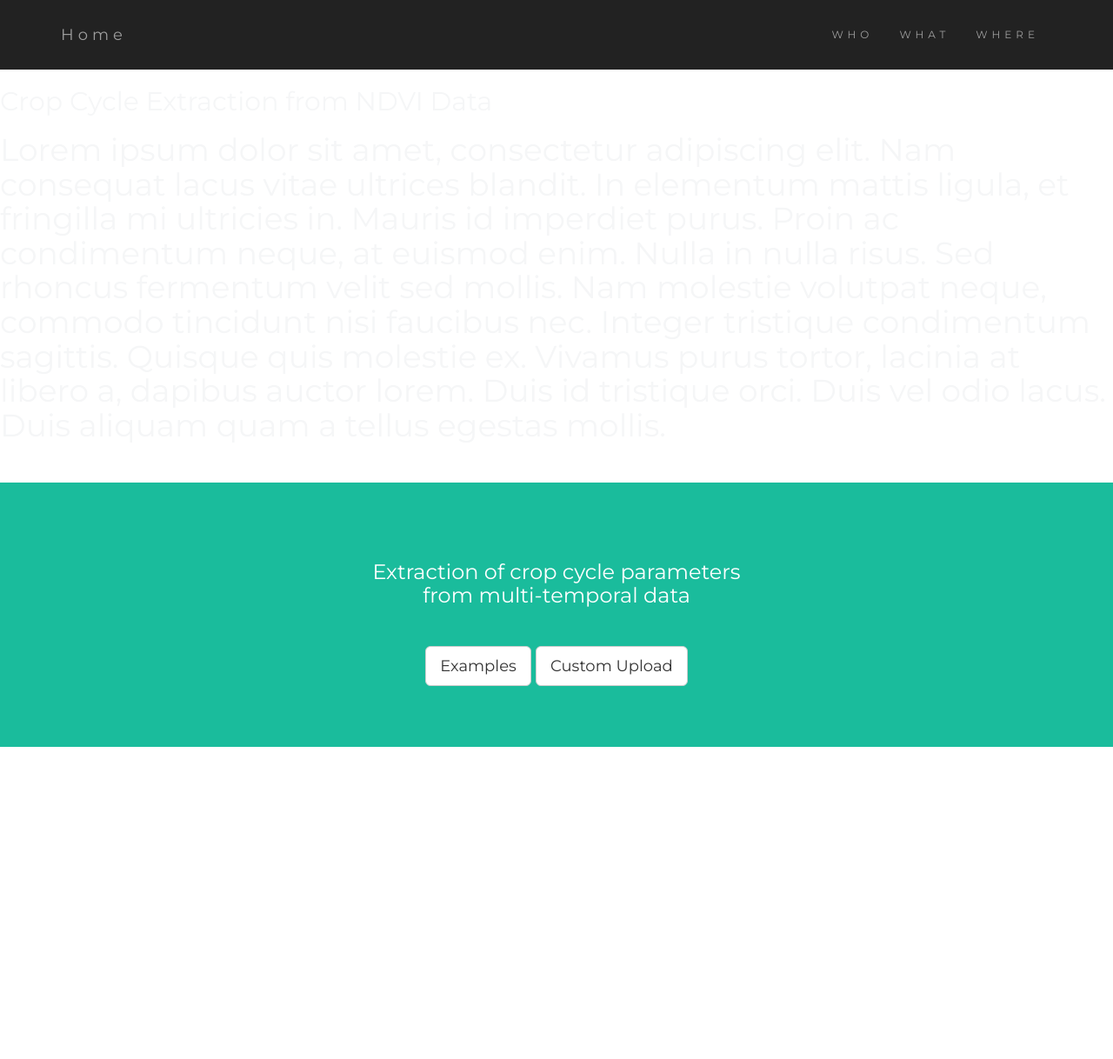
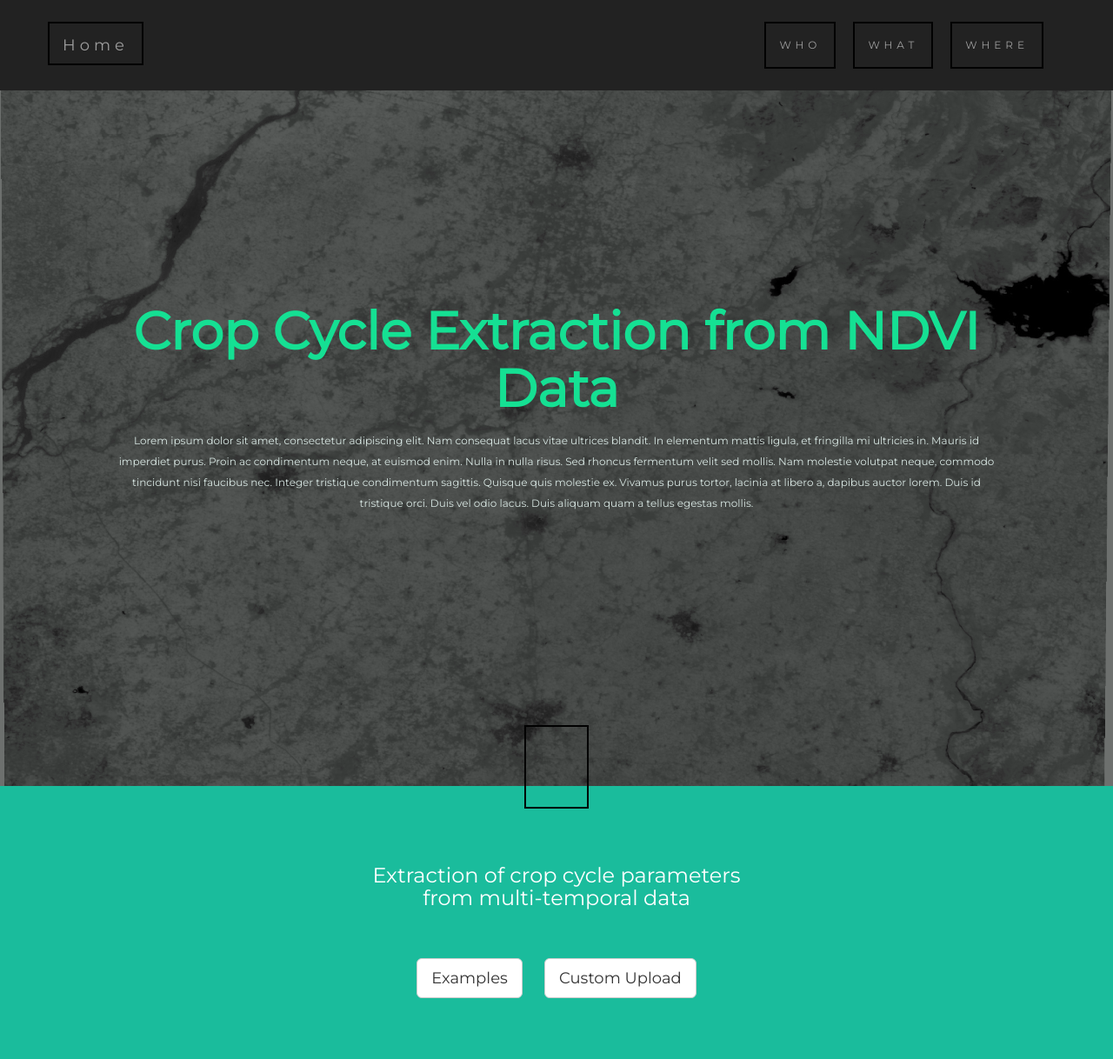
Before and after one commit to AdarshNaidu/Skeptics-SIH, a Django app: page / in a window 1280 px wide. Shown: the whole page at 87% size. Before the commit the page ends 859 px from the top, so only its background shows below. Run offline with Django 3.2, Linux system fonts and the light colour scheme; some libraries are stand-ins or nearby versions.

Commit message:
Added styles for landing view

```diff
--- a/SIH/img_processing/static/img_processing/index_style.css
+++ b/SIH/img_processing/static/img_processing/index_style.css
@@ -42,7 +42,7 @@ a {
 }
 
 .landing-view {
-  background-image: url("./Images/bg.jpg");
+  background-image: url("./bg.jpg");
   background-size: cover;
   background-position: center;
   background-repeat: no-repeat;
--- a/SIH/img_processing/templates/img_processing/index.html
+++ b/SIH/img_processing/templates/img_processing/index.html
@@ -14,9 +14,12 @@
       href="https://fonts.googleapis.com/css?family=Montserrat"
       rel="stylesheet"
     />
-    <!-- <link rel="stylesheet" type="text/css" href="{%static 'img_processing/index_style.css'%}"> -->
-    <script src="https://ajax.googleapis.com/ajax/libs/jquery/3.4.1/jquery.min.js"></script>
-    <script src="https://maxcdn.bootstrapcdn.com/bootstrap/3.4.1/js/bootstrap.min.js"></script>
+    <link
+      rel="stylesheet"
+      type="text/css"
+      href="{%static 'img_processing/index_style.css'%}"
+    />
+
     <style>
       body {
         font: 20px Montserrat, sans-serif;
@@ -126,5 +129,7 @@
         >
       </div>
     </div>
+    <script src="https://ajax.googleapis.com/ajax/libs/jquery/3.4.1/jquery.min.js"></script>
+    <script src="https://maxcdn.bootstrapcdn.com/bootstrap/3.4.1/js/bootstrap.min.js"></script>
   </body>
 </html>
```
Also changed, not shown: SIH/img_processing/static/img_processing/bg.jpg (added).
